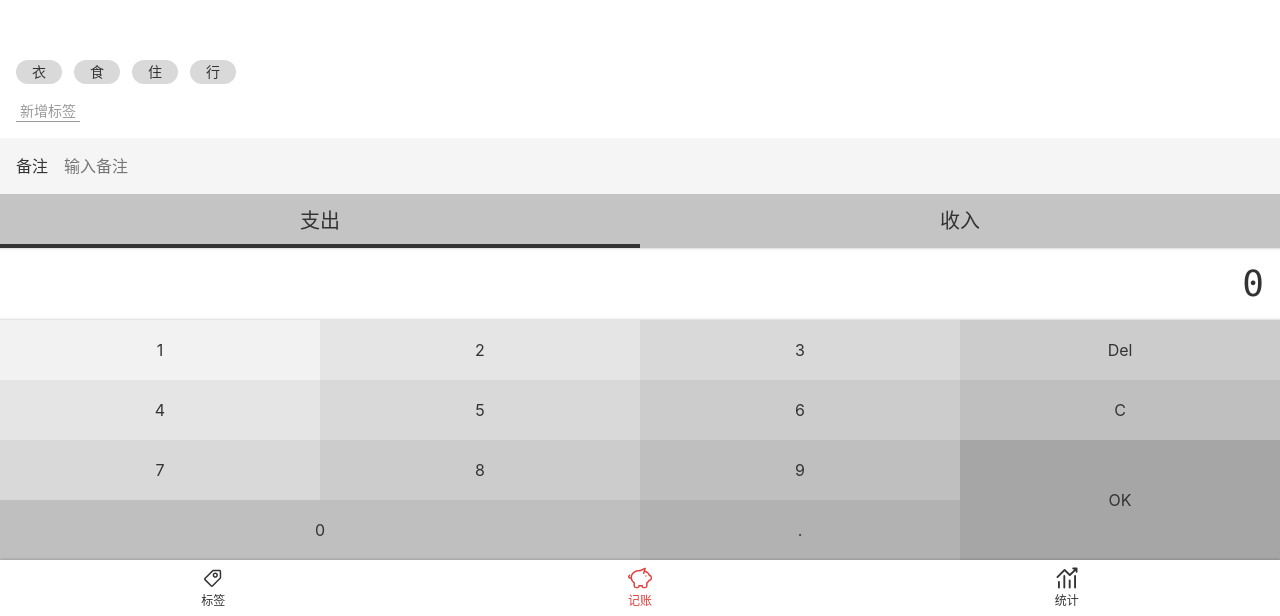
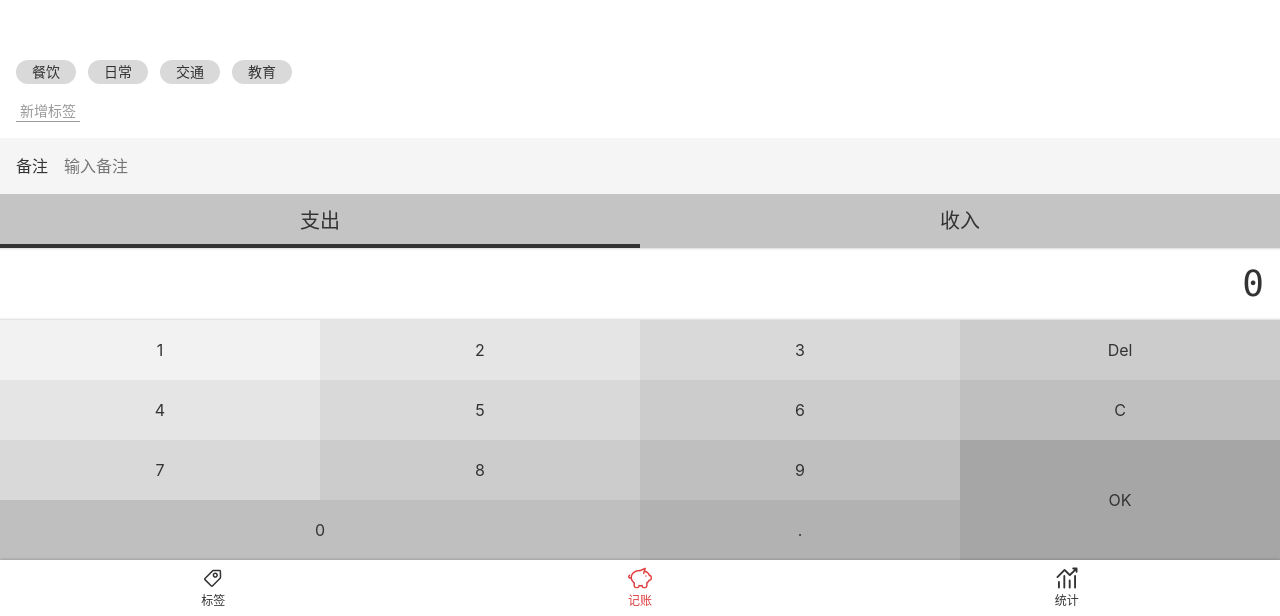
Before and after one commit to gaozheng2/money, a Vue app: page /#/money in a window 1280 px wide. Shown: the part 184-800 px from the top of the page. Built offline with nearby package versions, Linux system fonts and the light colour scheme.

Commit message:
完成 4 个子组件

```diff
--- a/src/views/Money.vue
+++ b/src/views/Money.vue
@@ -1,17 +1,17 @@
 <template>
   <Layout class="layout" class-prefix="money">
-    <Tags/>
-    <Notes/>
-    <Types :prop-a="123"/>
-    <NumberPad/>
+    <Tags :tags.sync="tags" />
+    <Notes />
+    <Types />
+    <NumberPad />
   </Layout>
 </template>
 
-<script lang='ts'>
-import Tags from '@/views/Money/Tags.vue';
-import Notes from '@/views/Money/Notes.vue';
-import Types from '@/views/Money/Types.vue';
-import NumberPad from '@/views/Money/NumberPad.vue';
+<script lang="ts">
+import Tags from '@/views/Money/Tags.vue'
+import Notes from '@/views/Money/Notes.vue'
+import Types from '@/views/Money/Types.vue'
+import NumberPad from '@/views/Money/NumberPad.vue'
 
 export default {
   name: 'money',
@@ -20,6 +20,11 @@ export default {
     Tags,
     Notes,
     Types,
-  }
-};
+  },
+  data() {
+    return {
+      tags: ['餐饮', '日常', '交通', '教育'],
+    }
+  },
+}
 </script>
--- a/src/views/Money/Notes.vue
+++ b/src/views/Money/Notes.vue
@@ -1,24 +1,19 @@
 <template>
   <div class="notes">
-    {{ value }}
     <label>
       <span>备注</span>
-      <input
-          type="text"
-          v-model="value"
-          placeholder="输入备注"
-      />
+      <input type="text" v-model="value" placeholder="输入备注" />
     </label>
   </div>
 </template>
 
 <script lang="ts">
-import Vue from 'vue';
-import {Component} from 'vue-property-decorator';
+import Vue from 'vue'
+import { Component } from 'vue-property-decorator'
 
 @Component
 export default class Notes extends Vue {
-  value = '';
+  value = ''
 }
 </script>
 
@@ -39,7 +34,6 @@ export default class Notes extends Vue {
   input {
     padding: 16px 16px 16px 0;
     flex-grow: 1;
-
   }
 }
 </style>
--- a/src/views/Money/Tags.vue
+++ b/src/views/Money/Tags.vue
@@ -2,24 +2,48 @@
   <div class="tags">
     <div class="space"></div>
     <ul class="current">
-      <li>衣</li>
-      <li>食</li>
-      <li>住</li>
-      <li>行</li>
+      <li
+        v-for="item of tags"
+        :key="item"
+        :class="{ selected: selectedTags.indexOf(item) >= 0 }"
+        @click="toggle(item)"
+      >
+        {{ item }}
+      </li>
     </ul>
     <div class="new">
-      <button>新增标签</button>
+      <button @click="create">新增标签</button>
     </div>
   </div>
 </template>
 
 <script lang="ts">
-export default {
-  name: 'Tags',
-  data() {
-    return {};
+import Vue from 'vue'
+import { Component, Prop } from 'vue-property-decorator'
+
+@Component
+export default class Tags extends Vue {
+  @Prop(Array) readonly tags: string[] | undefined
+  selectedTags: string[] = []
+
+  toggle(tag: string) {
+    const index: number = this.selectedTags.indexOf(tag)
+    if (index >= 0) {
+      this.selectedTags.splice(index, 1)
+    } else {
+      this.selectedTags.push(tag)
+    }
   }
-};
+
+  create() {
+    const name: string | null = window.prompt('请输入标签名')
+    if (name && this.tags && this.tags.indexOf(name) < 0) {
+      // 展开原数组，添加新项
+      // 必须使用 updata:tags 事件名，对应 .sync 修饰符
+      this.$emit('update:tags', [...this.tags, name])
+    }
+  }
+}
 </script>
 
 <style lang="scss" scoped>
@@ -49,6 +73,10 @@ export default {
       height: $h;
       line-height: $h; /* 只有一行文字时，可以使用 line-height = height 设置垂直居中 */
       border-radius: $h/2;
+
+      &.selected {
+        background: #fbf3db;
+      }
     }
   }
 
--- a/src/views/Money/Types.vue
+++ b/src/views/Money/Types.vue
@@ -1,24 +1,26 @@
 <template>
   <ul class="types">
-    <li :class="type==='-' && 'selected'" @click="selectType('-')">支出</li>
-    <li :class="type==='+' && 'selected'" @click="selectType('+')">收入</li>
+    <li :class="type === '-' && 'selected'" @click="selectType('-')">支出</li>
+    <li :class="type === '+' && 'selected'" @click="selectType('+')">收入</li>
   </ul>
 </template>
 
-<script lang="ts"> // 声明使用 typescript 语言编译代码
-import Vue from 'vue';
-import {Component, Prop} from 'vue-property-decorator'; // Vue 的 Ts 支持库
+<script lang="ts">
+// 声明使用 typescript 语言编译代码
+import Vue from 'vue'
+import { Component, Prop } from 'vue-property-decorator' // Vue 的 Ts 支持库
 
 @Component // 装饰器，告诉 Ts 这是一个 Vue 组件
-export default class Types extends Vue { // Ts 必须使用 class 的形式声明 Vue 组件
-  @Prop(Number) readonly propA: number | undefined; // 告诉 Ts 这不是 data，是 props
-  type = '-'; // 任何赋值语句会变成实例的 data， - 表示支出，+ 表示收入
+export default class Types extends Vue {
+  // Ts 必须使用 class 的形式声明 Vue 组件
+  type = '-' // 任何赋值语句会变成实例的 data， - 表示支出，+ 表示收入
 
-  selectType(type: string) { // methods 可以直接写在 class 中，Ts 中变量必须声明类型
+  selectType(type: string) {
+    // methods 可以直接写在 class 中，Ts 中变量必须声明类型
     if (type !== '-' && type !== '+') {
-      throw new Error('type is unknown');
+      throw new Error('type is unknown')
     } else {
-      this.type = type;
+      this.type = type
     }
   }
 }
@@ -38,7 +40,8 @@ export default class Types extends Vue { // Ts 必须使用 class 的形式声
     padding: 12px 0;
     position: relative;
 
-    &.selected::after { /* & 代表当前元素 */
+    &.selected::after {
+      /* & 代表当前元素 */
       content: '';
       position: absolute;
       bottom: 0;
@@ -48,7 +51,5 @@ export default class Types extends Vue { // Ts 必须使用 class 的形式声
       background: #333;
     }
   }
-
-
 }
 </style>
```
Also changed, not shown: 1 other file (tests, documents, lock files or other folders).
